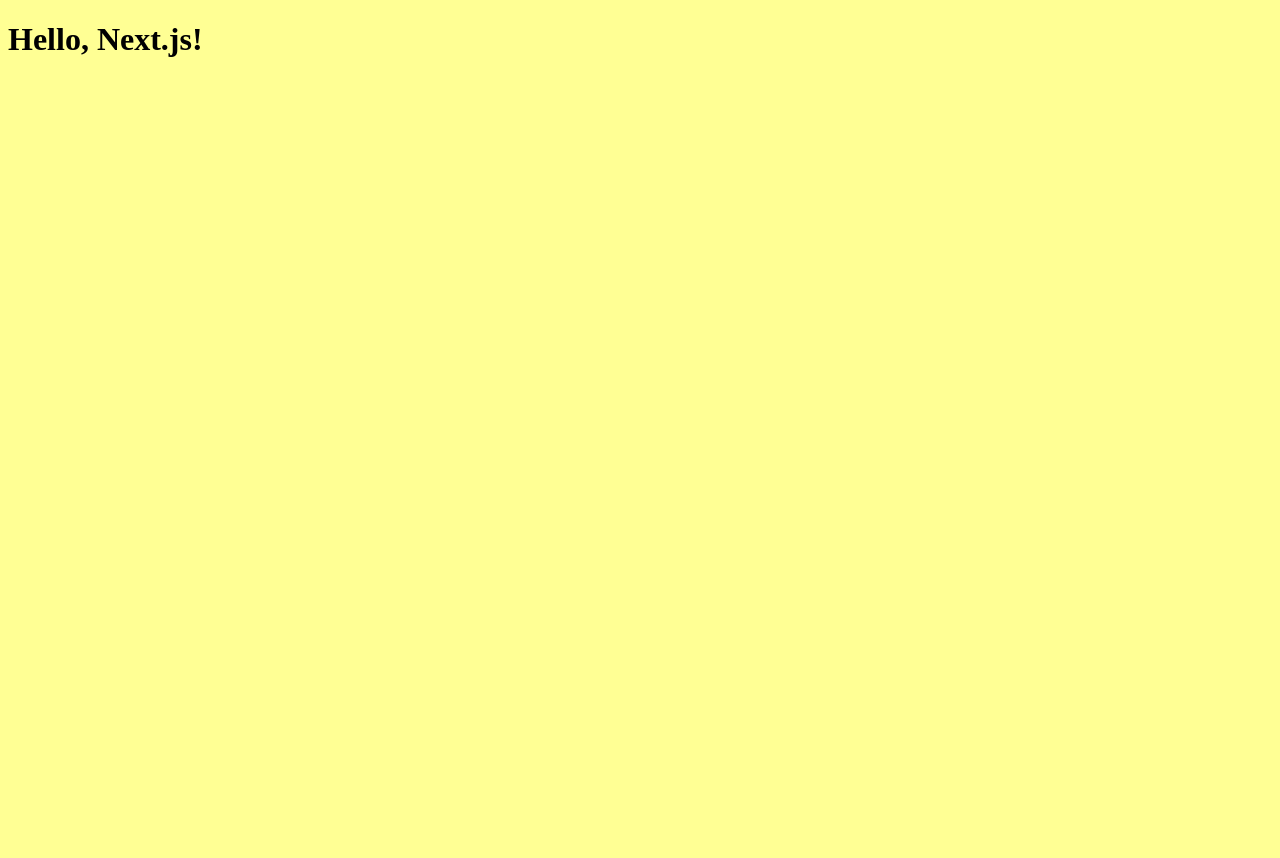
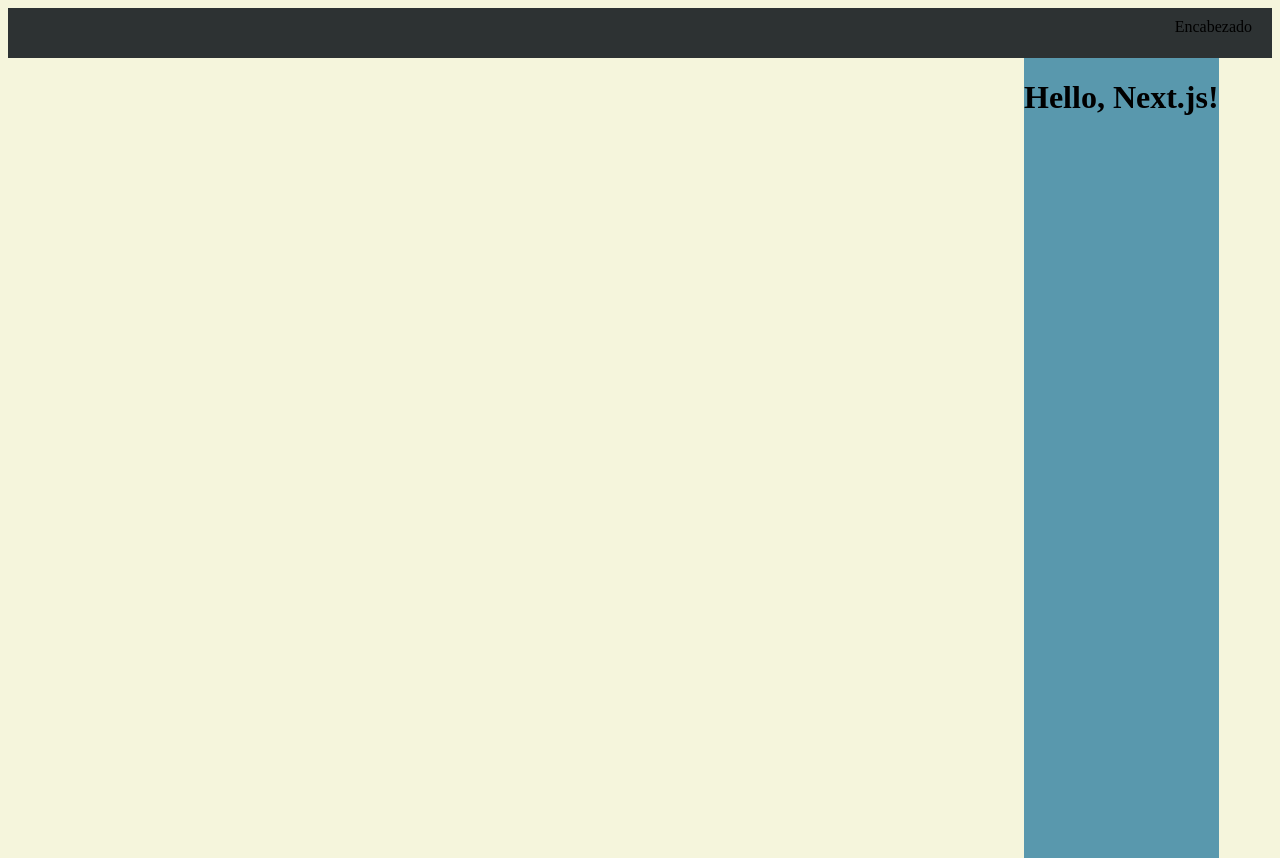
Before and after one commit to Rayen-123/PaltaTectonica, a Next.js app: page / in a window 1280 px wide. Before the commit the page ends 800 px from the top, so only its background shows below. Built offline with nearby package versions, Linux system fonts and the light colour scheme.

Commit message:
avance 1

```diff
--- a/app/global.css
+++ b/app/global.css
@@ -1,3 +1,22 @@
 body {
-    background-color: rgb(255, 255, 148);
+    background-color: beige;
 }
+.encabezado {
+    position: relative; /* Necesario para que el posicionamiento absoluto funcione dentro de él */
+    height: 50px;
+    background-color: rgb(45, 50, 51);
+    margin-top: 0px;
+}
+.texto_encabezado{
+    text-align: right;
+    padding-top: 10px;
+    padding-right: 20px;
+}
+.cuadro_central {
+    position: absolute;
+    height: 100%;
+    left: 80%;
+    background-color: rgb(89, 152, 173);
+    margin-top: 0px;
+    padding: 0px;
+}
--- a/app/page.js
+++ b/app/page.js
@@ -1,7 +1,12 @@
 export default function Page() {
 	return (
 		<>
-			<h1>Hello, Next.js!</h1>
+            <div class="encabezado">
+                <div class="texto_encabezado">Encabezado</div>
+            </div>
+            <div class="cuadro_central">
+                <h1>Hello, Next.js!</h1>
+            </div>
 		</>
 	)
 }
```
